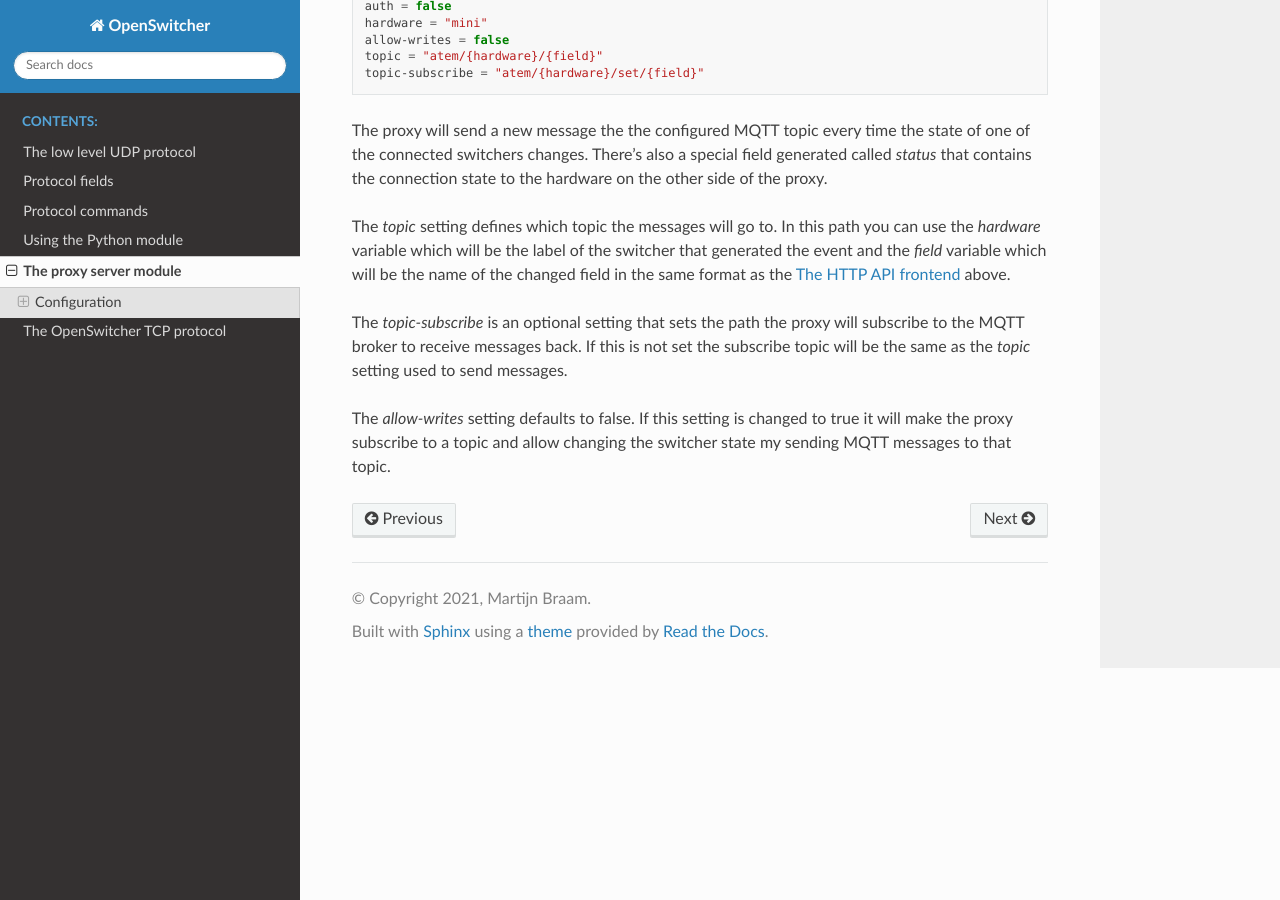
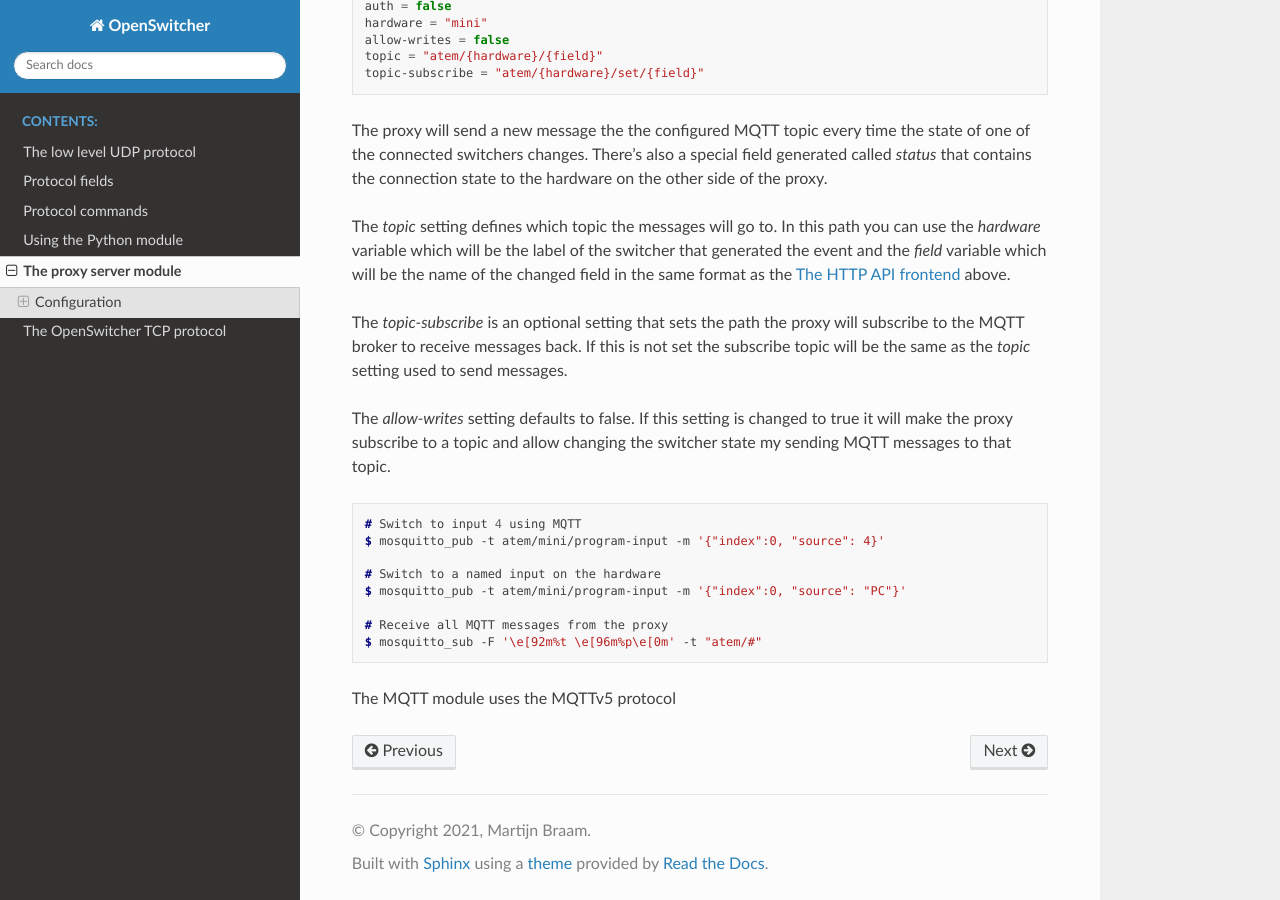
Before and after one commit to git-2-github/martijnbraam-pyatem, a Sphinx documentation site: the page built from docs/proxy.rst, in a window 1280 px wide and 900 px high, scrolled down 3704 px. Built offline with Sphinx 7.4.7 and the Read the Docs theme 2.0.0, drawn with Linux system fonts in a browser that asks for light colours.

Commit message:
docs: add examples to the mqtt module

```diff
--- a/docs/proxy.rst
+++ b/docs/proxy.rst
@@ -189,3 +189,16 @@ messages back. If this is not set the subscribe topic will be the same as the `t
 
 The `allow-writes` setting defaults to false. If this setting is changed to true it will make the proxy subscribe to
 a topic and allow changing the switcher state my sending MQTT messages to that topic.
+
+.. code-block:: shell-session
+
+   # Switch to input 4 using MQTT
+   $ mosquitto_pub -t atem/mini/program-input -m '{"index":0, "source": 4}'
+
+   # Switch to a named input on the hardware
+   $ mosquitto_pub -t atem/mini/program-input -m '{"index":0, "source": "PC"}'
+
+   # Receive all MQTT messages from the proxy
+   $ mosquitto_sub -F '\e[92m%t \e[96m%p\e[0m' -t "atem/#"
+
+The MQTT module uses the MQTTv5 protocol
```
